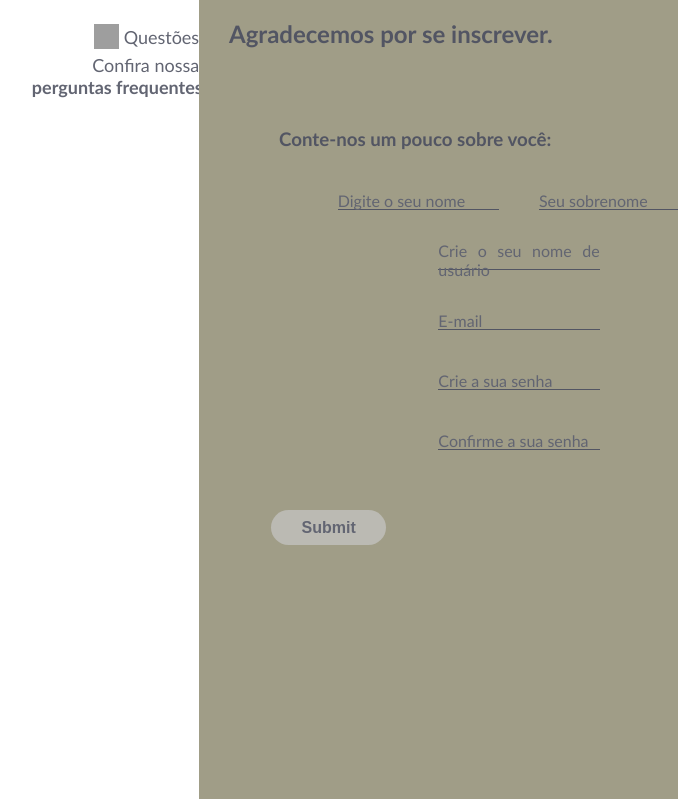
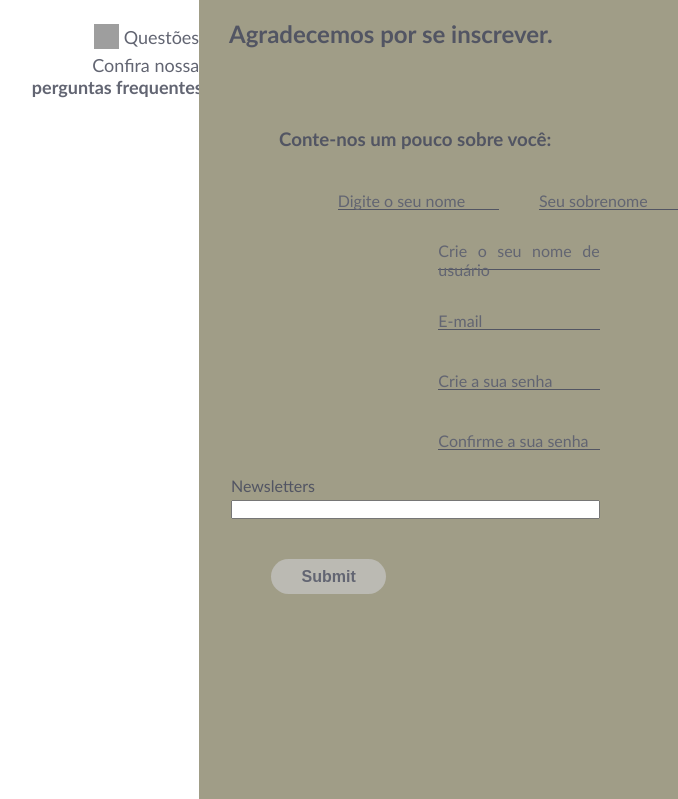
Before and after one commit to Cibele-Nunes/plataformawayne, a Python web app: template appwayne/templates/register.html in a window 1280 px wide. Shown: the part 61-860 px from the top of the page, without its empty margins (441-1119 px from the left). Run offline with Jinja, Linux system fonts and the light colour scheme; the template is opened without the code that fills it, so the values that code supplies are empty, except form fields; form fields are guessed from the names that the template uses; grey boxes are pictures that could not be loaded.

Commit message:
modificações relacionadas a erros no funcionamento do formulário.

```diff
--- a/appwayne/static/css/register.css
+++ b/appwayne/static/css/register.css
@@ -163,6 +163,57 @@ label .entrada:not(:placeholder-shown) + .rotulo
     font-size: 14px;
     color: rgba(98, 101, 114);
 }
+.news{
+    width: 80%;
+    position: relative;
+    display: flex;
+    flex-direction: column;
+}
+.news p .news-quest{
+    width: 80%;
+    font-size: 16px;
+    color: #525563;
+}
+.form-check-input{
+    list-style: none;
+    width: 80%;
+    position: relative;
+    display: flex;
+    flex-direction: column;
+}
+.form-check-input li{
+    width: 80%;
+    height: 25px;
+    position: relative;
+    display: flex;
+    margin: 5px 0 5px 10px;
+    font-size: 16px;
+    color: #525563;
+}
+.form-check-input li input{
+    display: none;
+}
+.form-check-input li input + label:before
+ {
+    content: "";
+    width: 15px;
+    height: 15px;
+    border-radius: 50%;
+    background-color: #ffffff;
+    border: 1px solid #525563;
+    display: inline-block;
+    margin-right: 10px;
+    margin-bottom: -5px;
+}
+.form-check-input li label{
+    display: inline-block;
+}
+.form-check-input li input:checked + label::before{
+    background-color: rgb(233, 170, 54);
+    box-sizing: border-box;
+    border: 5px solid #ffffff;
+    padding: 4px;
+}
 .botao{
     background-color: #bbbab3;
     border: 0;
--- a/appwayne/templates/register.html
+++ b/appwayne/templates/register.html
@@ -75,6 +75,13 @@
                     <label for="" class="text-danger">{{ error }}</label>
                     {% endfor %}
                 </div>
+                <div class="news">
+                    <p class="solicit">{{ form.newsletters.label(class="news-quest") }}</p>
+                    {{ form.newsletters(class="form-check-input") }}
+                    {% for error in form.newsletters.errors %}
+                    <span class="text-danger">{{ error }}</span>
+                    {% endfor %}
+                </div>
                 {{ form.submit(class="botao") }}
             </form>
         </div>
--- a/appwayne/views.py
+++ b/appwayne/views.py
@@ -18,7 +18,7 @@
         email = request.form['email']
         senha = request.form['senha']
         confirm_senha = request.form['confirm_senha']
-        newsletters = request.form['newsletter']
+        newsletters = request.form['newsletters']
 
         usuario = Register(user_nome=user_nome, nome=nome, sobrenome=sobrenome, email=email, senha=senha, confirm_senha=confirm_senha, newsletters=newsletters)
 
```
